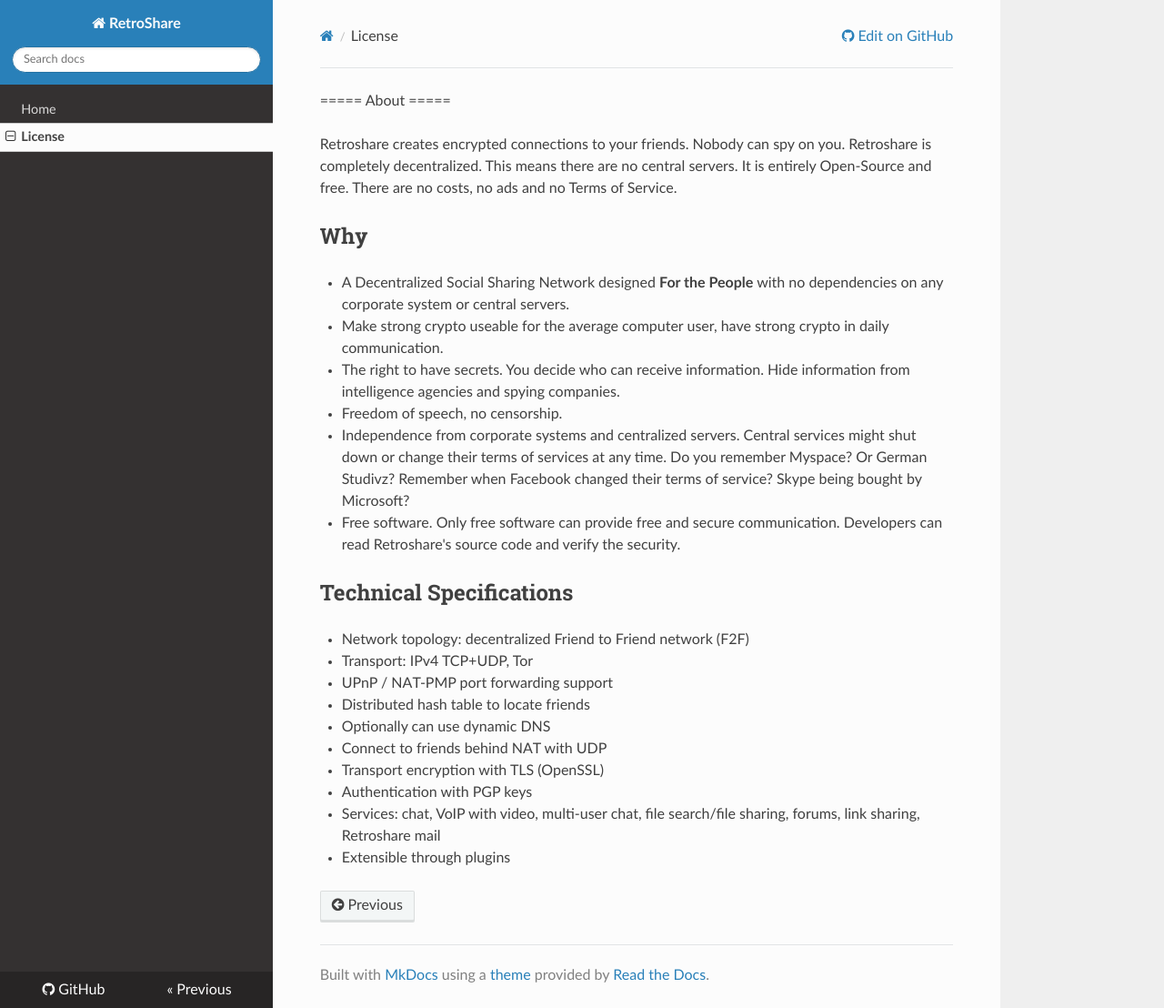
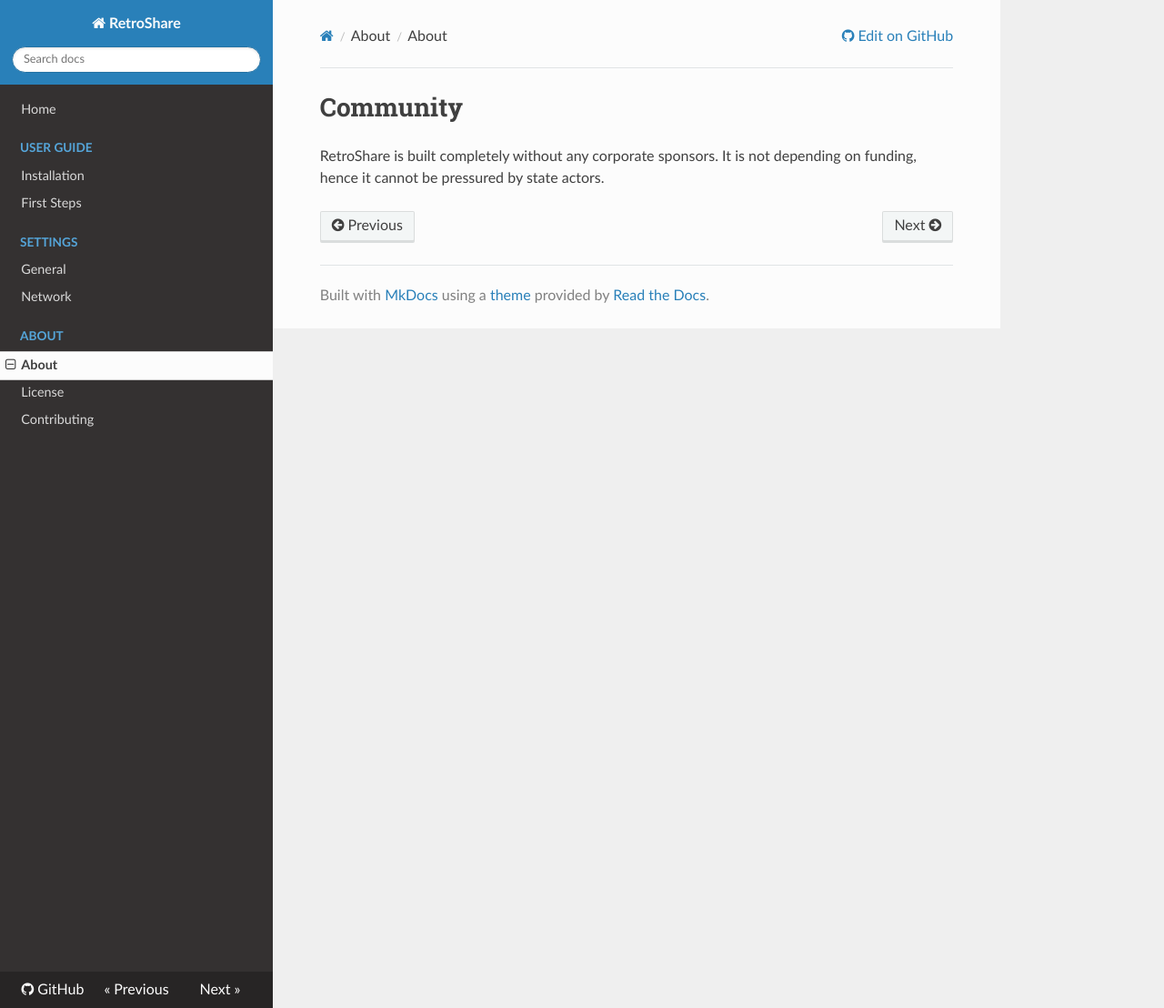
Before and after one commit to RetroShare/documentation, an MkDocs documentation site: the page built from docs/about/about.md, in a window 1280 px wide and 1108 px high. Shown: the whole window at 91% size. Built offline with MkDocs 1.6.1, drawn with Linux system fonts in a browser that asks for light colours; nearby versions of some CDN libraries; old or Windows-style settings are respelled for this version of MkDocs.

Commit message:
basic structure done

```diff
--- a/docs/about/about.md
+++ b/docs/about/about.md
@@ -1,28 +1,3 @@
-=====
-About
-=====
+#Community
 
-Retroshare creates encrypted connections to your friends. Nobody can spy on you. Retroshare is completely decentralized. This means there are no central servers. It is entirely Open-Source and free. There are no costs, no ads and no Terms of Service.
-
-Why
------
-
-- A Decentralized Social Sharing Network designed **For the People** with no dependencies on any corporate system or central servers.
-- Make strong crypto useable for the average computer user, have strong crypto in daily communication.
-- The right to have secrets. You decide who can receive information. Hide information from intelligence agencies and spying companies.
-- Freedom of speech, no censorship.
-- Independence from corporate systems and centralized servers. Central services might shut down or change their terms of services at any time. Do you remember Myspace? Or German Studivz? Remember when Facebook changed their terms of service? Skype being bought by Microsoft?
-- Free software. Only free software can provide free and secure communication. Developers can read Retroshare's source code and verify the security.
-
-Technical Specifications
-------------------------
-- Network topology: decentralized Friend to Friend network (F2F)
-- Transport: IPv4 TCP+UDP, Tor
-- UPnP / NAT-PMP port forwarding support
-- Distributed hash table to locate friends
-- Optionally can use dynamic DNS
-- Connect to friends behind NAT with UDP
-- Transport encryption with TLS (OpenSSL)
-- Authentication with PGP keys
-- Services: chat, VoIP with video, multi-user chat, file search/file sharing, forums, link sharing, Retroshare mail
-- Extensible through plugins
+RetroShare is built completely without any corporate sponsors. It is not depending on funding, hence it cannot be pressured by state actors.
--- a/mkdocs.yml
+++ b/mkdocs.yml
@@ -7,17 +7,15 @@
 
 pages:
 - Home: index.md
-#- User Guide:
-#    - Installation: user-guide/Installation.md
-#    - First Steps: user-guide/first-steps.md
-#    - Connect to Friends: user-guide/styling-your-docs.md
-#    - Chat: user-guide/chat.md
-#    - Share Files: user-guide/share-files.md
-#- Compilation: compilation.md
-#- About:
-#    - Release Notes: about/release-notes.md
-#    - Contributing: about/contributing.md
-- License: about/about.md
-
+- User Guide:
+    - Installation: user-guide/installation.md
+    - First Steps: user-guide/first-steps.md
+- Settings:
+    - General: settings/general.md
+    - Network: settings/network.md
+- About:
+    - About: about/about.md
+    - License: about/license.md
+    - Contributing: about/contributing.md
 
 theme: readthedocs
```
Also changed, not shown: README.md (+2 -1 lines), docs/about/contributing.md (added, +6 -0 lines), docs/about/license.md (added, +3 -0 lines), docs/index.md (+11 -4 lines), docs/settings/general.md (added, +16 -0 lines), docs/settings/network.md (added, +10 -0 lines), docs/user-guide/first-steps.md (added, +3 -0 lines), docs/user-guide/installation.md (+22 -4 lines).
